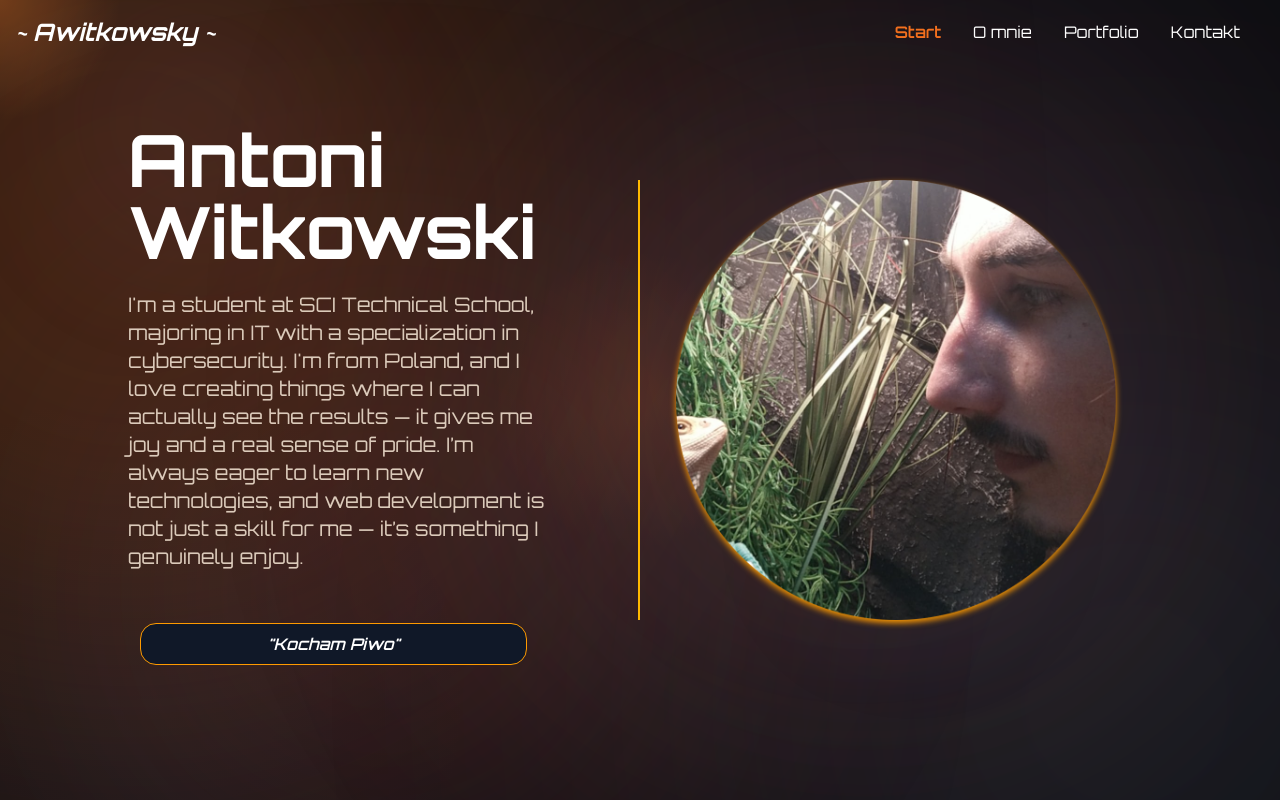
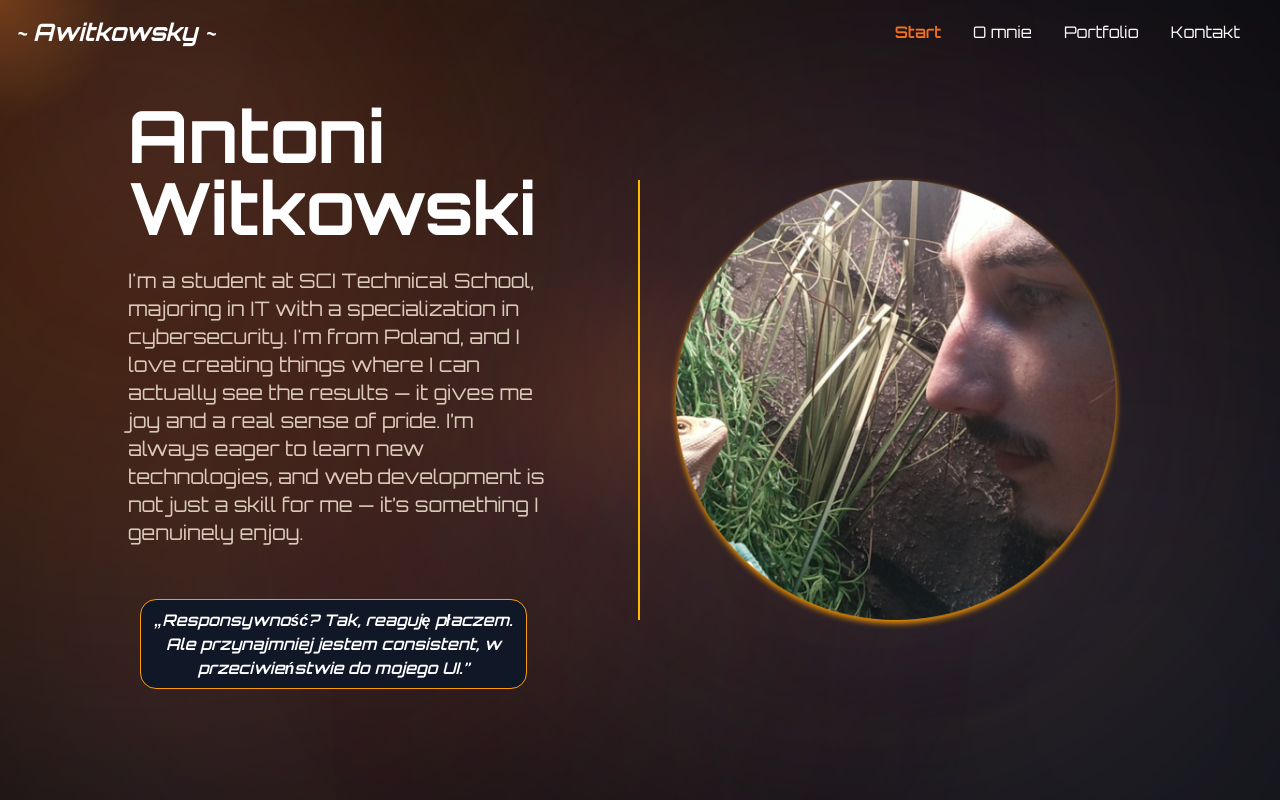
Before and after one commit to awitkowsky/awitkowsky.github.io, a React (Vite) app: page / in a window 1280 px wide. Both pictures are taken after a click on the button "About". Built offline with nearby package versions, Linux system fonts and the light colour scheme; a web font is replaced by a local one.

Commit message:
Update text in About component

```diff
--- a/src/components/About/About.jsx
+++ b/src/components/About/About.jsx
@@ -20,7 +20,7 @@ function About() {
               href="https://en.wikipedia.org/wiki/Poland#Cuisine"
               className="cursor-default"
             >
-              "Kocham Piwo"
+              „Responsywność? Tak, reaguję płaczem. Ale przynajmniej jestem consistent, w przeciwieństwie do mojego UI.”
             </a>
           </div>
         </div>
```
